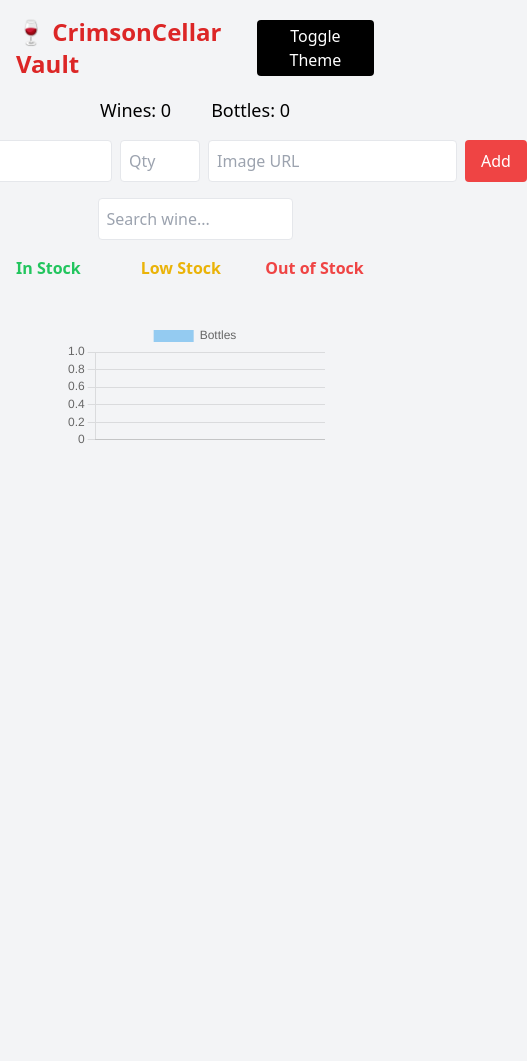
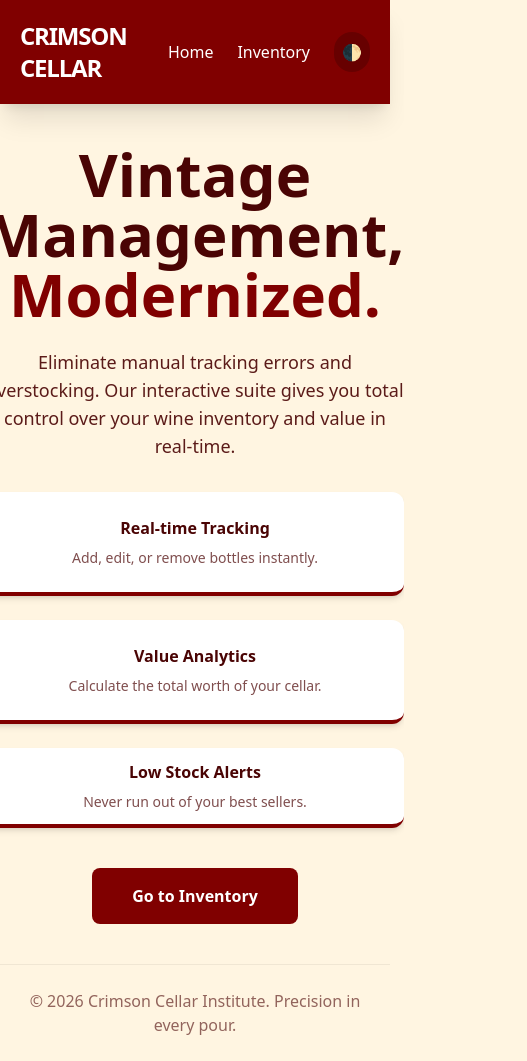
Before and after one commit to alicewaweru1/CrimsonCellar, a plain HTML site: page index.html in a window 390 px wide. Shown: the whole page, 527 px wide, since content can reach past the window. Before the commit the page ends 844 px from the top, so only its background shows below. Drawn offline with nearby package versions, Linux system fonts and the light colour scheme.

Commit message:
built responsive crimson-themed landing page with features highlights

```diff
--- a/index.html
+++ b/index.html
@@ -2,63 +2,50 @@
 <html lang="en">
 <head>
     <meta charset="UTF-8">
-  <title>CrimsonCellar Vault</title>
+    <meta name="viewport" content="width=device-width, initial-scale=1.0">
+    <title>Crimson Cellar | Home</title>
     <script src="https://cdn.tailwindcss.com"></script>
-  <script src="https://cdn.jsdelivr.net/npm/chart.js"></script>
+    <script>
+        tailwind.config = { darkMode: 'class' }
+        if (localStorage.getItem('theme') === 'dark') document.documentElement.classList.add('dark');
+    </script>
 </head>
+<body class="bg-[#FFF5E1] dark:bg-gray-900 text-[#4A0404] dark:text-gray-100 min-h-screen flex flex-col transition-colors duration-300">
+    <nav class="bg-[#800000] dark:bg-red-950 text-white p-5 flex justify-between items-center shadow-xl">
+        <h1 class="text-2xl font-bold tracking-tighter">CRIMSON CELLAR</h1>
+        <div class="flex items-center gap-6">
+            <a href="index.html" class="hover:opacity-80">Home</a>
+            <a href="inventory.html" class="hover:opacity-80">Inventory</a>
+            <button onclick="toggleTheme()" class="p-2 bg-black/20 rounded-full">🌓</button>
+        </div>
+    </nav>
 
-<body class="bg-gray-100 dark:bg-gray-900 text-black dark:text-white">
+    <main class="flex-grow flex flex-col items-center justify-center text-center p-10">
+        <div class="max-w-3xl">
+            <h2 class="text-6xl font-black mb-6">Vintage Management, <span class="text-[#800000] dark:text-red-500">Modernized.</span></h2>
+            <p class="text-lg mb-8 opacity-90">Eliminate manual tracking errors and overstocking. Our interactive suite gives you total control over your wine inventory and value in real-time.</p>
 
-
-  <div class="flex justify-between items-center p-4">
-    <h1 class="text-2xl font-bold text-red-600">🍷 CrimsonCellar Vault</h1>
-    <button id="theme-toggle" class="px-3 py-1 bg-black text-white dark:bg-white dark:text-black rounded">
-      Toggle Theme
-    </button>
+            <div class="grid md:grid-cols-3 gap-6 mb-10">
+                <div class="p-6 bg-white dark:bg-gray-800 rounded-xl shadow-md border-b-4 border-[#800000]">
+                    <h3 class="font-bold mb-2">Real-time Tracking</h3>
+                    <p class="text-sm opacity-70">Add, edit, or remove bottles instantly.</p>
                 </div>
-
-
-  <div class="flex gap-10 justify-center text-lg">
-    <p>Wines: <span id="total-wines">0</span></p>
-    <p>Bottles: <span id="total-bottles">0</span></p>
+                <div class="p-6 bg-white dark:bg-gray-800 rounded-xl shadow-md border-b-4 border-[#800000]">
+                    <h3 class="font-bold mb-2">Value Analytics</h3>
+                    <p class="text-sm opacity-70">Calculate the total worth of your cellar.</p>
                 </div>
-
-
-  <div class="flex gap-2 justify-center mt-4">
-    <input id="wine-name" placeholder="Wine name" class="p-2 rounded border">
-    <input id="wine-qty" type="number" placeholder="Qty" class="p-2 rounded border w-20">
-    <input id="wine-image" placeholder="Image URL" class="p-2 rounded border">
-    <button id="add-btn" class="bg-red-500 text-white px-4 rounded">Add</button>
-  </div>
-
-
-  <div class="flex justify-center mt-4">
-    <input id="search" placeholder="Search wine..." class="p-2 w-1/2 rounded border">
-  </div>
-
-
-  <div class="grid grid-cols-3 gap-4 p-4">
-    <div>
-      <h2 class="text-green-500 font-bold">In Stock</h2>
-      <div id="in-stock" class="flex flex-col gap-2"></div>
-    </div>
-
-    <div>
-      <h2 class="text-yellow-500 font-bold">Low Stock</h2>
-      <div id="low-stock" class="flex flex-col gap-2"></div>
-    </div>
-
-    <div>
-      <h2 class="text-red-500 font-bold">Out of Stock</h2>
-      <div id="out-stock" class="flex flex-col gap-2"></div>
+                <div class="p-3 bg-white dark:bg-gray-800 rounded-xl shadow-md border-b-4 border-[#800000]">
+                    <h3 class="font-bold mb-2">Low Stock Alerts</h3>
+                    <p class="text-sm opacity-70">Never run out of your best sellers.</p>
                 </div>
             </div>
+            <a href="inventory.html" class="inline-block bg-[#800000] text-white px-10 py-4 rounded-lg font-bold hover:scale-105 transition transform">Go to Inventory</a>
+        </div>
+    </main>
 
-
-  <div class="w-2/3 mx-auto mt-6">
-    <canvas id="wineChart"></canvas>
-  </div>
-
+    <footer class="p-6 text-center border-t border-black/10 dark:border-white/10 opacity-60">
+        <p>&copy; 2026 Crimson Cellar Institute. Precision in every pour.</p>
+    </footer>
     <script src="script.js"></script>
 </body>
 </html>
```
Lines whose indentation alone changed are shown as unchanged.
